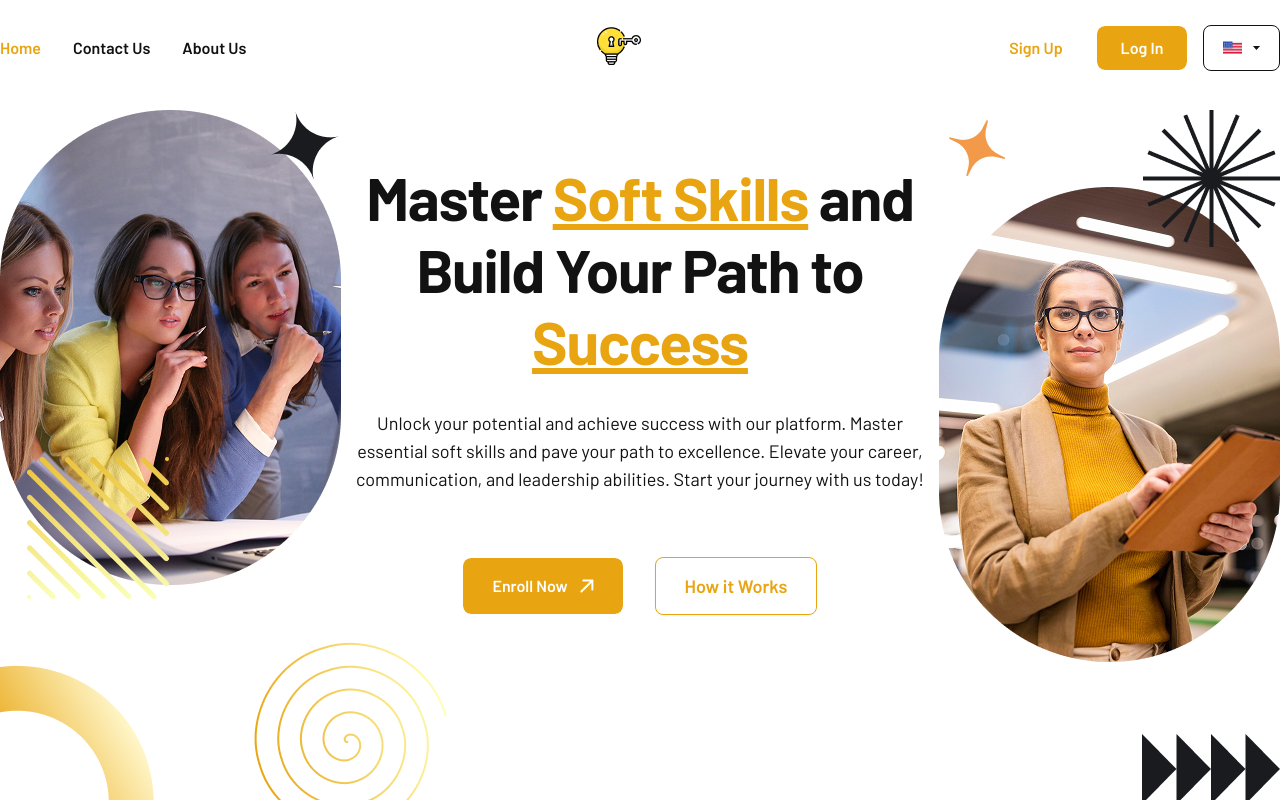
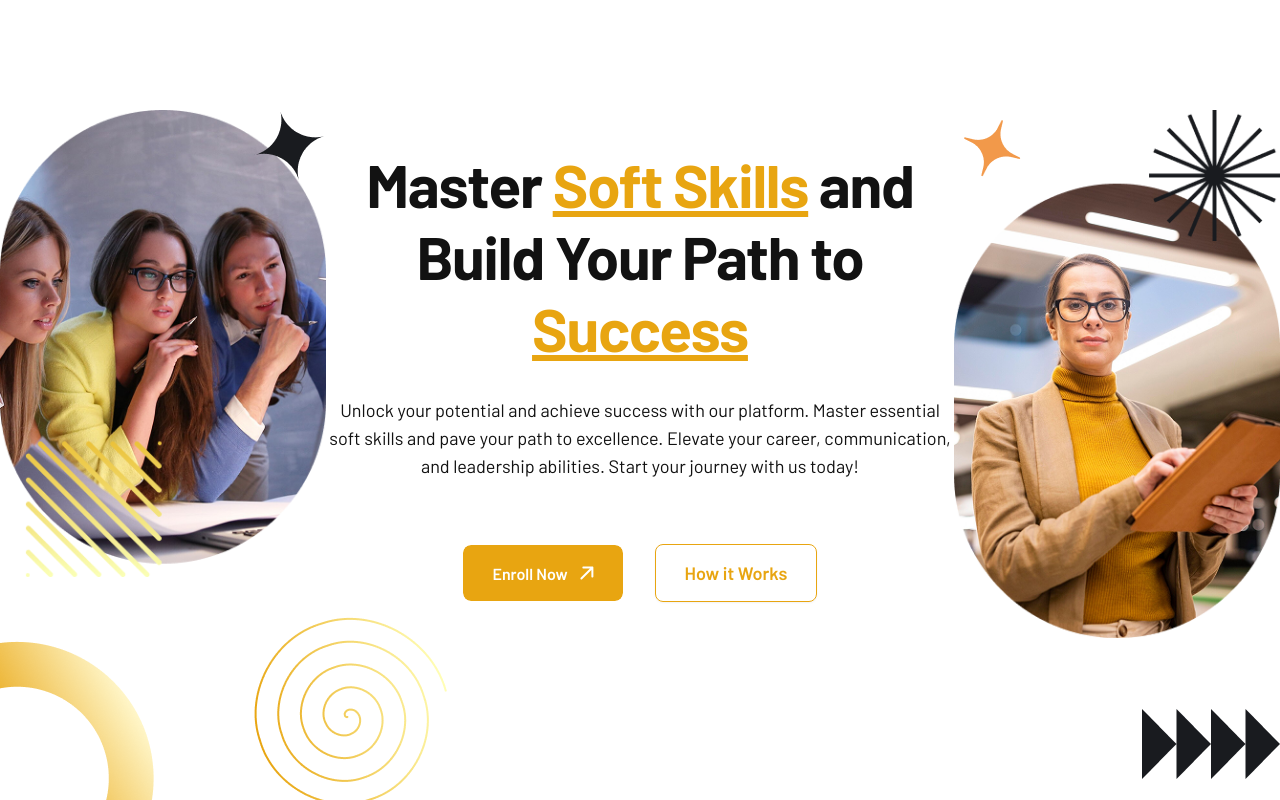
Before and after one commit to shanin18/test, a plain HTML site: page index.html in a window 1280 px wide. Shown: the top 800 px of the page. Drawn offline with Linux system fonts and the light colour scheme.

Commit message:
add a wrapper on the hero image

```diff
--- a/index.html
+++ b/index.html
@@ -7,11 +7,12 @@
   <title>Home</title>
   <link rel="shortcut icon" href="./assets/logo.png" type="image/x-icon">
   <link rel="stylesheet" href="style.css" />
+  <link rel="stylesheet" href="responsive.css" />
 </head>
 
 <body>
 
-  <nav class="navbar">
+  <!-- <nav class="navbar">
     <div class="container">
       <div class="navbar-wrapper">
         <div class="nav-links-wrapper">
@@ -50,14 +51,16 @@
         </div>
       </div>
     </div>
-  </nav>
+  </nav> -->
   <div class="smooth-scroll">
     <main>
       <section class="hero">
         <div class="container">
           <div class="hero-wrapper">
             <div class="image-wrapper-left">
-              <img src="./assets/teamwork.png" alt="Teamwork" />
+              <div class="hero-image">
+                <img src="./assets/teamwork.png" class="teamwork-img" alt="Teamwork" />
+              </div>
               <div class="team-work-star">
                 <img src="./assets/team-work-star.png" alt="" />
               </div>
@@ -88,7 +91,10 @@
               </div>
             </div>
             <div class="image-wrapper-right">
-              <img src="./assets/woman.png" alt="Woman" />
+              <div class="hero-image">
+                <img src="./assets/woman.png" alt="Woman" />
+              </div>
+
               <div class="woman-star">
                 <img src="./assets/hero-bg-right-star.png" alt="" />
               </div>
@@ -111,7 +117,7 @@
         </div>
       </section>
 
-      <section class="service">
+      <!-- <section class="service">
         <div class="container">
           <div class="service-header">
             <h1 class="section-title">What We Deliver</h1>
@@ -436,8 +442,7 @@
           </div>
         </div>
 
-      </footer>
-
+      </footer> -->
     </main>
 
   </div>
--- a/style.css
+++ b/style.css
@@ -411,6 +411,18 @@ main {
 .hero-wrapper {
     display: flex;
     padding: 20px 0 0;
+}
+
+.hero-image {
+    max-width: 341px;
+    height: auto;
+    overflow: hidden;
+}
+
+.hero-image img{
+    width: 100%;
+    height: 100%;
+    object-fit: cover;
 }
 
 .image-wrapper-left,
```
Lines whose indentation alone changed are shown as unchanged.
